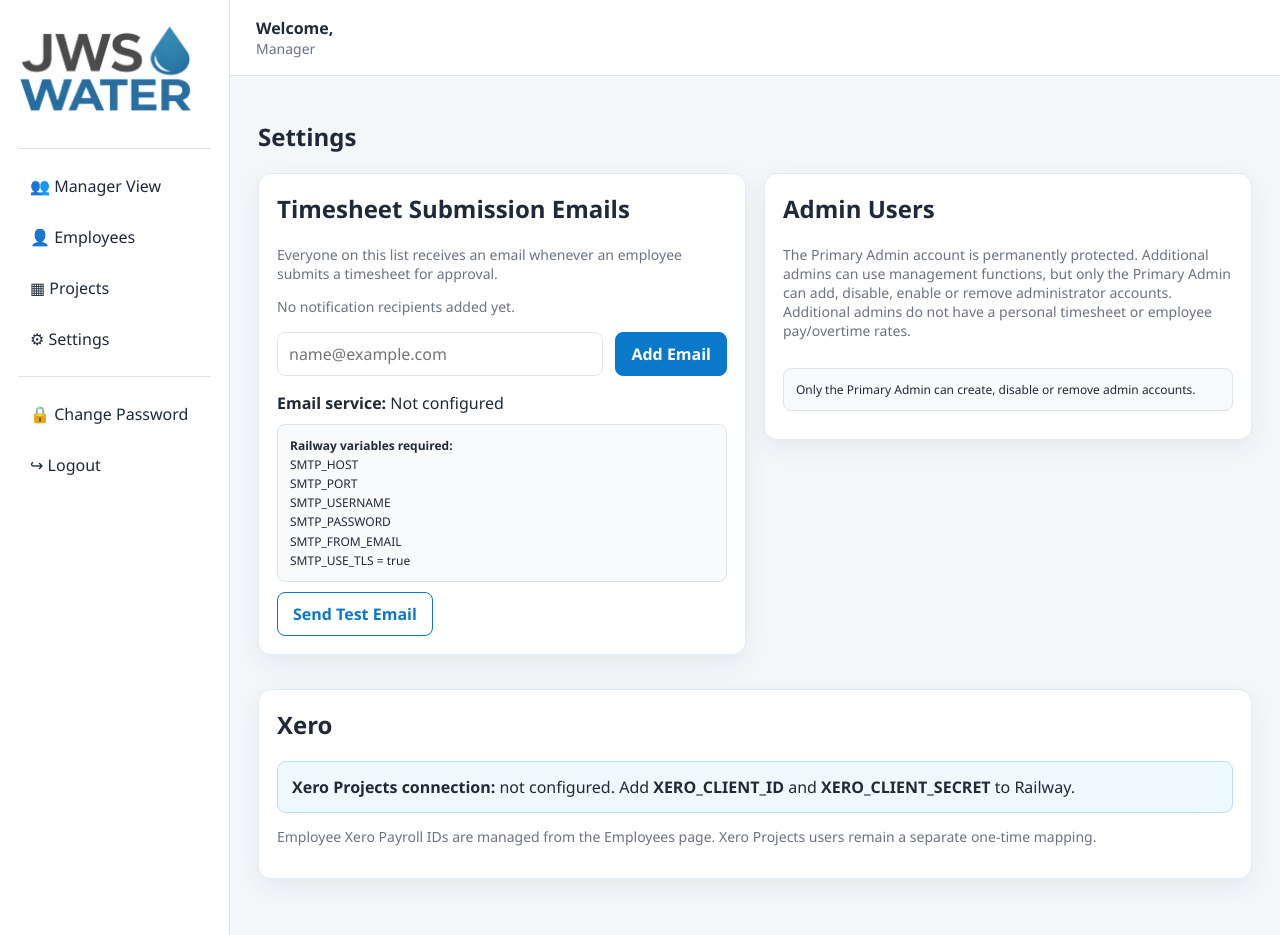
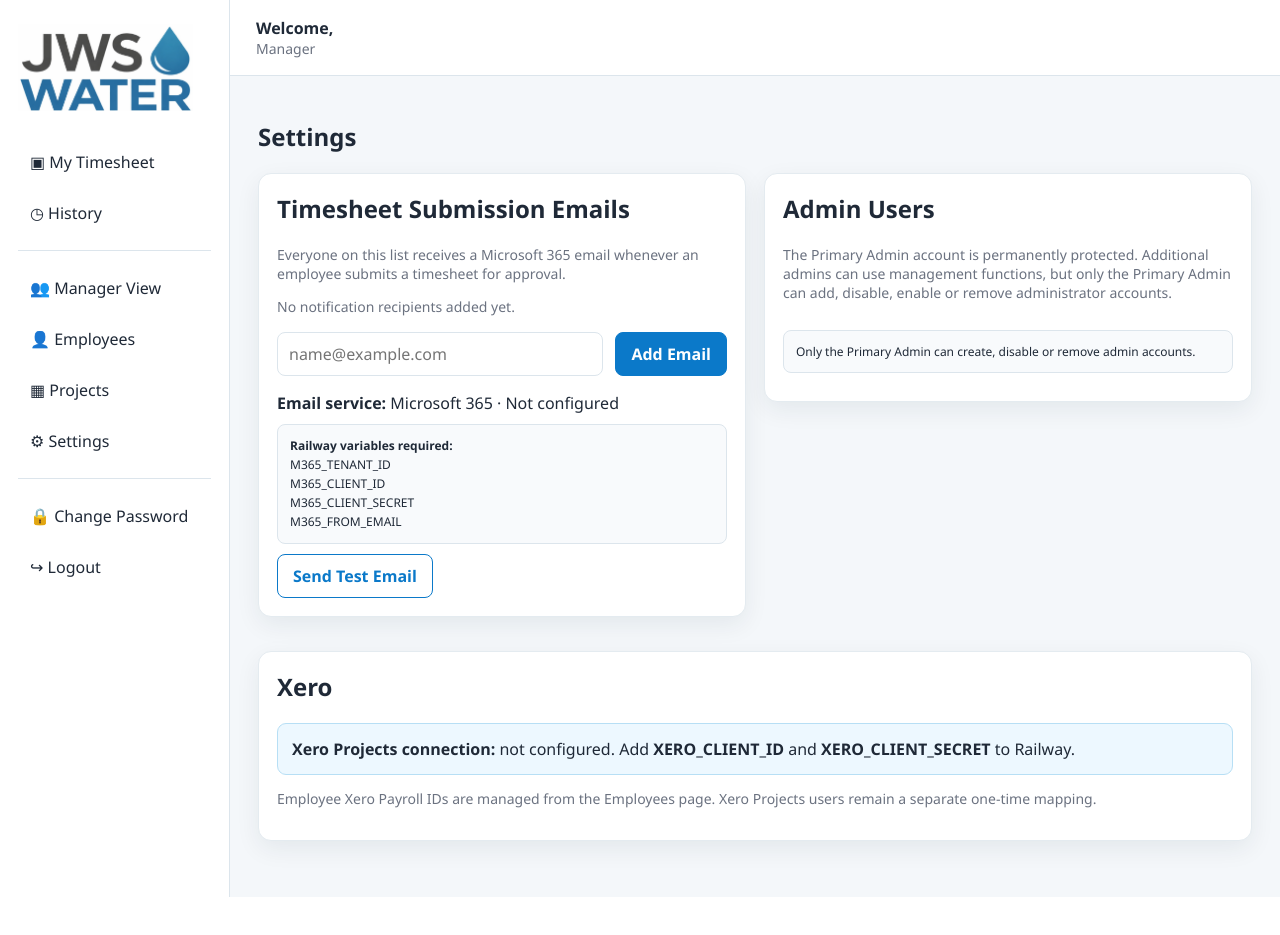
Before and after one commit to JWSWATER/jws-timesheets, a Flask app: template templates/settings.html in a window 1280 px wide. After the commit the page ends 897 px from the top, so only its background shows below. Run offline with Flask 3, Linux system fonts and the light colour scheme; the template is opened without the code that fills it, so the values that code supplies are empty; parts of the project's set-up code (start-up, migrations or seed data) failed here and were passed over; some libraries are stand-ins or nearby versions.

Commit message:
Use Microsoft Graph for submission emails

```diff
--- a/app.py
+++ b/app.py
@@ -5,15 +5,11 @@ import json
 import hashlib
 import math
 import re
-import smtplib
-import ssl
-from urllib.parse import urlencode
+from urllib.parse import urlencode, quote
 from urllib.request import Request, urlopen
 from urllib.error import HTTPError, URLError
 from datetime import datetime, date, timedelta
 from functools import wraps
-from email.message import EmailMessage
-from email.utils import parseaddr
 
 from flask import Flask, render_template, request, redirect, url_for, session, jsonify, flash
 from flask_sqlalchemy import SQLAlchemy
@@ -538,8 +534,10 @@ XERO_PROJECTS_URL = f"{XERO_PROJECTS_BASE_URL}/Projects"
 
 def _valid_email(value):
     value = (value or "").strip()
-    parsed = parseaddr(value)[1]
-    return bool(parsed and "@" in parsed and "." in parsed.rsplit("@", 1)[-1])
+    if not value or "@" not in value:
+        return False
+    local, domain = value.rsplit("@", 1)
+    return bool(local and domain and "." in domain and " " not in value)
 
 
 def get_submission_notification_emails():
@@ -576,55 +574,116 @@ def set_submission_notification_emails(values):
     return clean
 
 
-def smtp_is_configured():
-    return bool(
-        os.environ.get("SMTP_HOST", "").strip()
-        and os.environ.get("SMTP_FROM_EMAIL", "").strip()
+def graph_mail_is_configured():
+    return all([
+        os.environ.get("M365_TENANT_ID", "").strip(),
+        os.environ.get("M365_CLIENT_ID", "").strip(),
+        os.environ.get("M365_CLIENT_SECRET", "").strip(),
+        os.environ.get("M365_FROM_EMAIL", "").strip(),
+    ])
+
+
+def microsoft_graph_access_token():
+    tenant_id = os.environ.get("M365_TENANT_ID", "").strip()
+    client_id = os.environ.get("M365_CLIENT_ID", "").strip()
+    client_secret = os.environ.get("M365_CLIENT_SECRET", "").strip()
+
+    if not tenant_id or not client_id or not client_secret:
+        raise RuntimeError(
+            "Microsoft 365 email is not configured in Railway."
+        )
+
+    token_url = (
+        "https://login.microsoftonline.com/"
+        f"{quote(tenant_id, safe='')}/oauth2/v2.0/token"
     )
-
-
-def send_smtp_message(to_email, subject, text_body):
-    host = os.environ.get("SMTP_HOST", "").strip()
-    if not host:
-        raise RuntimeError("SMTP_HOST is not configured in Railway.")
-
-    from_email = os.environ.get("SMTP_FROM_EMAIL", "").strip()
+    body = urlencode({
+        "client_id": client_id,
+        "client_secret": client_secret,
+        "scope": "https://graph.microsoft.com/.default",
+        "grant_type": "client_credentials",
+    }).encode("utf-8")
+
+    req = Request(
+        token_url,
+        data=body,
+        method="POST",
+        headers={"Content-Type": "application/x-www-form-urlencoded"},
+    )
+    try:
+        with urlopen(req, timeout=30) as response:
+            payload = json.loads(response.read().decode("utf-8"))
+    except HTTPError as exc:
+        detail = exc.read().decode("utf-8", errors="replace")
+        raise RuntimeError(
+            f"Microsoft login failed ({exc.code}): {detail[:700]}"
+        ) from exc
+    except URLError as exc:
+        raise RuntimeError(
+            f"Could not contact Microsoft login: {exc.reason}"
+        ) from exc
+
+    token = payload.get("access_token")
+    if not token:
+        raise RuntimeError("Microsoft did not return an access token.")
+    return token
+
+
+def send_graph_message(to_email, subject, text_body):
+    from_email = os.environ.get("M365_FROM_EMAIL", "").strip()
     if not from_email:
-        raise RuntimeError("SMTP_FROM_EMAIL is not configured in Railway.")
-
-    username = os.environ.get("SMTP_USERNAME", "").strip()
-    password = os.environ.get("SMTP_PASSWORD", "")
-    use_ssl = os.environ.get("SMTP_USE_SSL", "false").strip().lower() in ("1", "true", "yes", "on")
-    use_tls = os.environ.get("SMTP_USE_TLS", "true").strip().lower() in ("1", "true", "yes", "on")
-
+        raise RuntimeError("M365_FROM_EMAIL is not configured in Railway.")
+
+    token = microsoft_graph_access_token()
+    endpoint = (
+        "https://graph.microsoft.com/v1.0/users/"
+        f"{quote(from_email, safe='@.')}/sendMail"
+    )
+
+    body = {
+        "message": {
+            "subject": subject,
+            "body": {
+                "contentType": "Text",
+                "content": text_body,
+            },
+            "toRecipients": [
+                {
+                    "emailAddress": {
+                        "address": to_email
+                    }
+                }
+            ],
+        },
+        "saveToSentItems": True,
+    }
+
+    req = Request(
+        endpoint,
+        data=json.dumps(body).encode("utf-8"),
+        method="POST",
+        headers={
+            "Authorization": f"Bearer {token}",
+            "Content-Type": "application/json",
+            "Accept": "application/json",
+        },
+    )
     try:
-        default_port = 465 if use_ssl else 587
-        port = int(os.environ.get("SMTP_PORT", str(default_port)))
-    except ValueError:
-        port = 465 if use_ssl else 587
-
-    msg = EmailMessage()
-    msg["Subject"] = subject
-    msg["From"] = from_email
-    msg["To"] = to_email
-    msg.set_content(text_body)
-
-    if use_ssl:
-        context = ssl.create_default_context()
-        with smtplib.SMTP_SSL(host, port, timeout=25, context=context) as smtp:
-            if username:
-                smtp.login(username, password)
-            smtp.send_message(msg)
-    else:
-        with smtplib.SMTP(host, port, timeout=25) as smtp:
-            smtp.ehlo()
-            if use_tls:
-                context = ssl.create_default_context()
-                smtp.starttls(context=context)
-                smtp.ehlo()
-            if username:
-                smtp.login(username, password)
-            smtp.send_message(msg)
+        with urlopen(req, timeout=30) as response:
+            # Graph sendMail returns 202 Accepted on success.
+            if response.status != 202:
+                raise RuntimeError(
+                    f"Microsoft Graph returned unexpected status {response.status}."
+                )
+    except HTTPError as exc:
+        detail = exc.read().decode("utf-8", errors="replace")
+        raise RuntimeError(
+            f"Microsoft Graph sendMail failed ({exc.code}): {detail[:900]}"
+        ) from exc
+    except URLError as exc:
+        raise RuntimeError(
+            f"Could not contact Microsoft Graph: {exc.reason}"
+        ) from exc
 
 
 def notify_timesheet_submitted(ts):
@@ -632,10 +691,10 @@ def notify_timesheet_submitted(ts):
     if not recipients:
         return 0
 
-    if not smtp_is_configured():
+    if not graph_mail_is_configured():
         raise RuntimeError(
-            "Submission notification recipients are configured, but SMTP email "
-            "has not been configured in Railway."
+            "Submission notification recipients are configured, but Microsoft 365 "
+            "email has not been configured in Railway."
         )
 
     employee = ts.user
@@ -657,7 +716,7 @@ def notify_timesheet_submitted(ts):
     # Send separate copies so recipient addresses are not exposed to one another.
     for recipient in recipients:
         try:
-            send_smtp_message(recipient, subject, body)
+            send_graph_message(recipient, subject, body)
             sent += 1
         except Exception as exc:
             errors.append(f"{recipient}: {exc}")
@@ -1692,7 +1751,7 @@ def settings():
         user=current_user(),
         xero_configured=xero_is_configured(),
         notification_emails=get_submission_notification_emails(),
-        smtp_configured=smtp_is_configured(),
+        mail_configured=graph_mail_is_configured(),
         submission_email_last_error=app_setting_get("submission_email_last_error", ""),
         submission_email_last_sent_at=app_setting_get("submission_email_last_sent_at", ""),
         admins=admins,
@@ -1740,9 +1799,10 @@ def settings_notification_email_test():
         flash("Add at least one notification email address first.", "error")
         return redirect(url_for("settings"))
 
-    if not smtp_is_configured():
+    if not graph_mail_is_configured():
         flash(
-            "SMTP is not configured in Railway yet. Add the SMTP variables shown on this page.",
+            "Microsoft 365 email is not configured in Railway yet. "
+            "Add the Microsoft Graph variables shown on this page.",
             "error",
         )
         return redirect(url_for("settings"))
@@ -1759,7 +1819,7 @@ def settings_notification_email_test():
     sent = 0
     for recipient in recipients:
         try:
-            send_smtp_message(recipient, subject, body)
+            send_graph_message(recipient, subject, body)
             sent += 1
         except Exception as exc:
             errors.append(f"{recipient}: {exc}")
--- a/static/styles.css
+++ b/static/styles.css
@@ -80,6 +80,3 @@
 @media(max-width:600px){
   .admin-actions{justify-content:flex-start;margin-top:8px}
 }
-
-/* Staff member mapping / management-only admins */
-.xero-mapping-help{margin-top:0;margin-bottom:14px}
--- a/templates/settings.html
+++ b/templates/settings.html
@@ -3,10 +3,8 @@
   <aside class="sidebar">
     <div class="brand"><img src="/static/assets/jws-water-logo.png" alt="JWS Water"></div>
     <nav class="nav">
-      {% if user.can_timesheet %}
       <a href="/dashboard">▣ My Timesheet</a>
       <a href="/history">◷ History</a>
-      {% endif %}
       <div class="spacer"></div>
       <a href="/management">👥 Manager View</a>
       <a href="/employees">👤 Employees</a>
@@ -32,7 +30,7 @@
       <div class="settings-grid">
         <div class="card panel">
           <h2>Timesheet Submission Emails</h2>
-          <p class="muted">Everyone on this list receives an email whenever an employee submits a timesheet for approval.</p>
+          <p class="muted">Everyone on this list receives a Microsoft 365 email whenever an employee submits a timesheet for approval.</p>
 
           {% if notification_emails %}
             <div class="recipient-list">
@@ -59,22 +57,20 @@
 
           <div class="smtp-status">
             <b>Email service:</b>
-            {% if smtp_configured %}
-              Configured
+            {% if mail_configured %}
+              Microsoft 365 · Configured
             {% else %}
-              Not configured
+              Microsoft 365 · Not configured
             {% endif %}
           </div>
 
-          {% if not smtp_configured %}
+          {% if not mail_configured %}
           <div class="settings-help">
             <b>Railway variables required:</b><br>
-            SMTP_HOST<br>
-            SMTP_PORT<br>
-            SMTP_USERNAME<br>
-            SMTP_PASSWORD<br>
-            SMTP_FROM_EMAIL<br>
-            SMTP_USE_TLS = true
+            M365_TENANT_ID<br>
+            M365_CLIENT_ID<br>
+            M365_CLIENT_SECRET<br>
+            M365_FROM_EMAIL
           </div>
           {% endif %}
 
@@ -95,7 +91,6 @@
           <p class="muted">
             The Primary Admin account is permanently protected. Additional admins can use management functions,
             but only the Primary Admin can add, disable, enable or remove administrator accounts.
-            Additional admins do not have a personal timesheet or employee pay/overtime rates.
           </p>
 
           <div class="admin-list">
@@ -139,7 +134,7 @@
             <label>Temporary password<input name="password" type="password" minlength="8" required autocomplete="new-password"></label>
             <button class="btn primary" type="submit">Add Admin User</button>
           </form>
-          <p class="muted">The new admin can use Change Password after signing in. They will open directly into Manager View and will not have My Timesheet or pay-rate settings.</p>
+          <p class="muted">The new admin can use Change Password after signing in.</p>
           {% else %}
           <div class="settings-help">
             Only the Primary Admin can create, disable or remove admin accounts.
```
